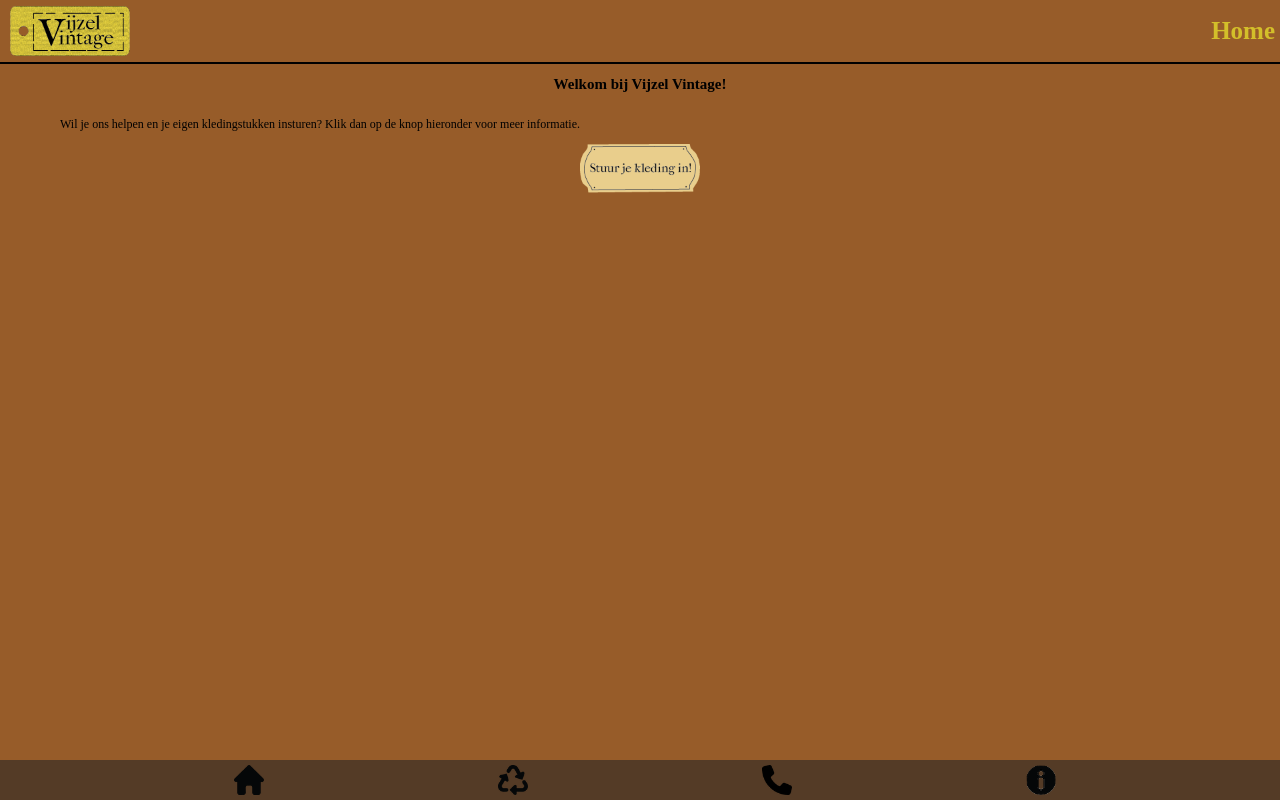
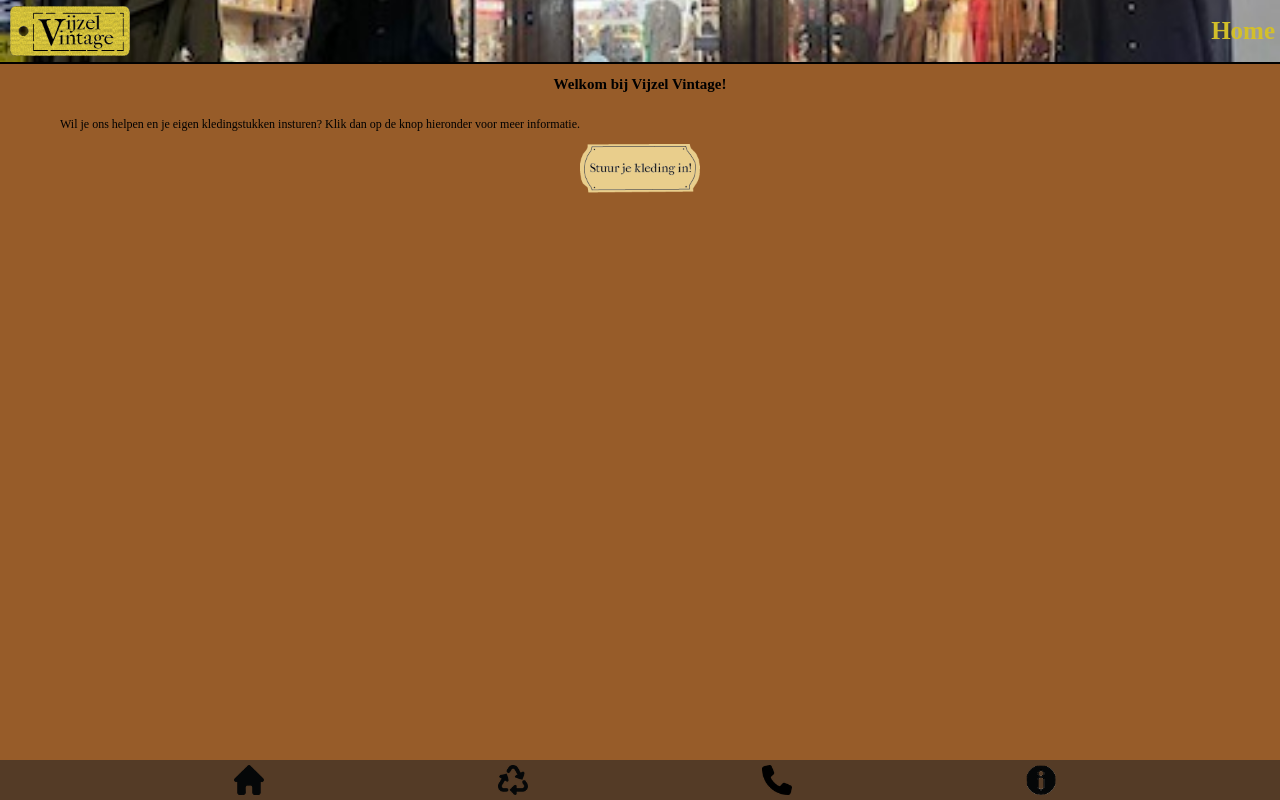
Before and after one commit to Reubenadbs/Vijzel-Vintage, a plain HTML site: page index.html in a window 1280 px wide. Drawn offline with Linux system fonts and the light colour scheme; the site is published under a folder, as on GitHub Pages, so addresses that start at the root find nothing; a web font is replaced by a local one.

Commit message:
Update style.css

```diff
--- a/styles/style.css
+++ b/styles/style.css
@@ -25,7 +25,7 @@ header{
     display: flex;
     border-bottom: 2px solid black;
     flex-direction: row;
-    background-image: url(/images/banner.jpg);
+    background-image: url(../images/banner.jpg);
     background-size: cover;
     background-position: center;
     justify-content: space-between;
```
